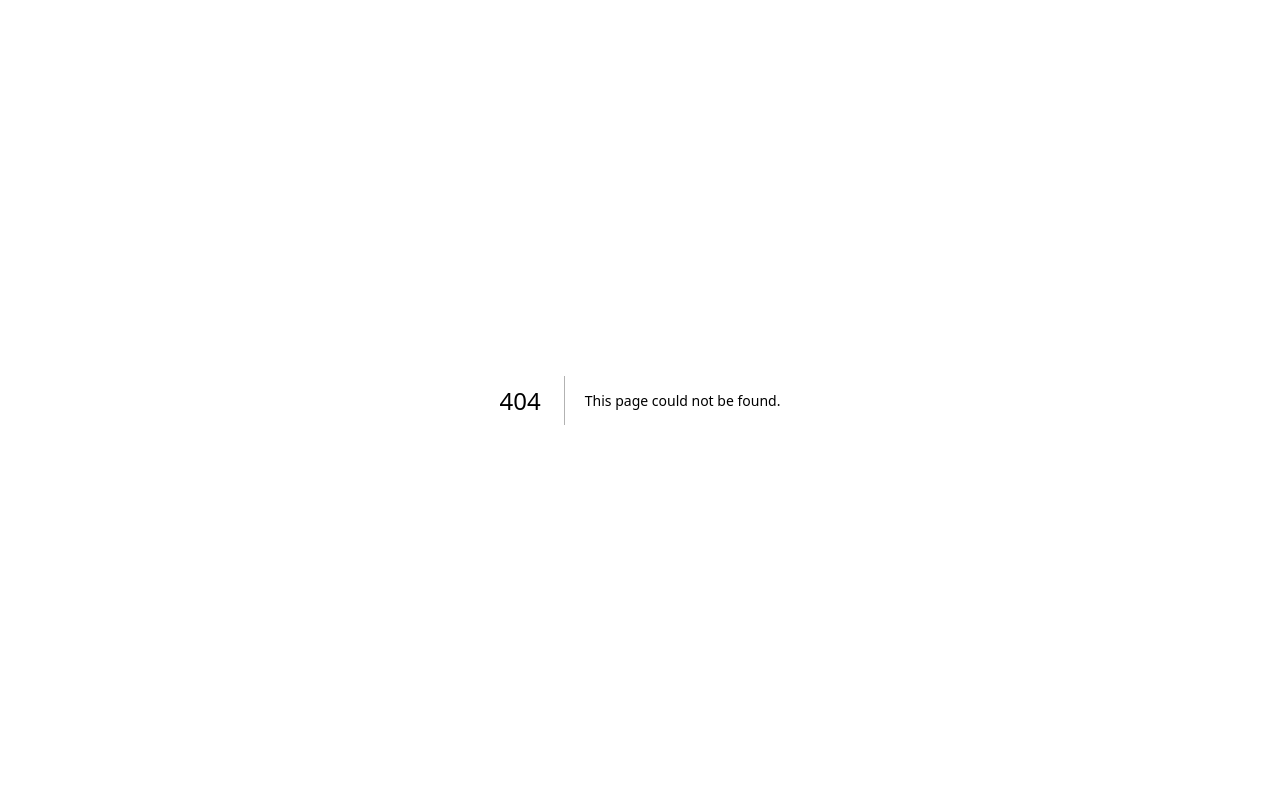
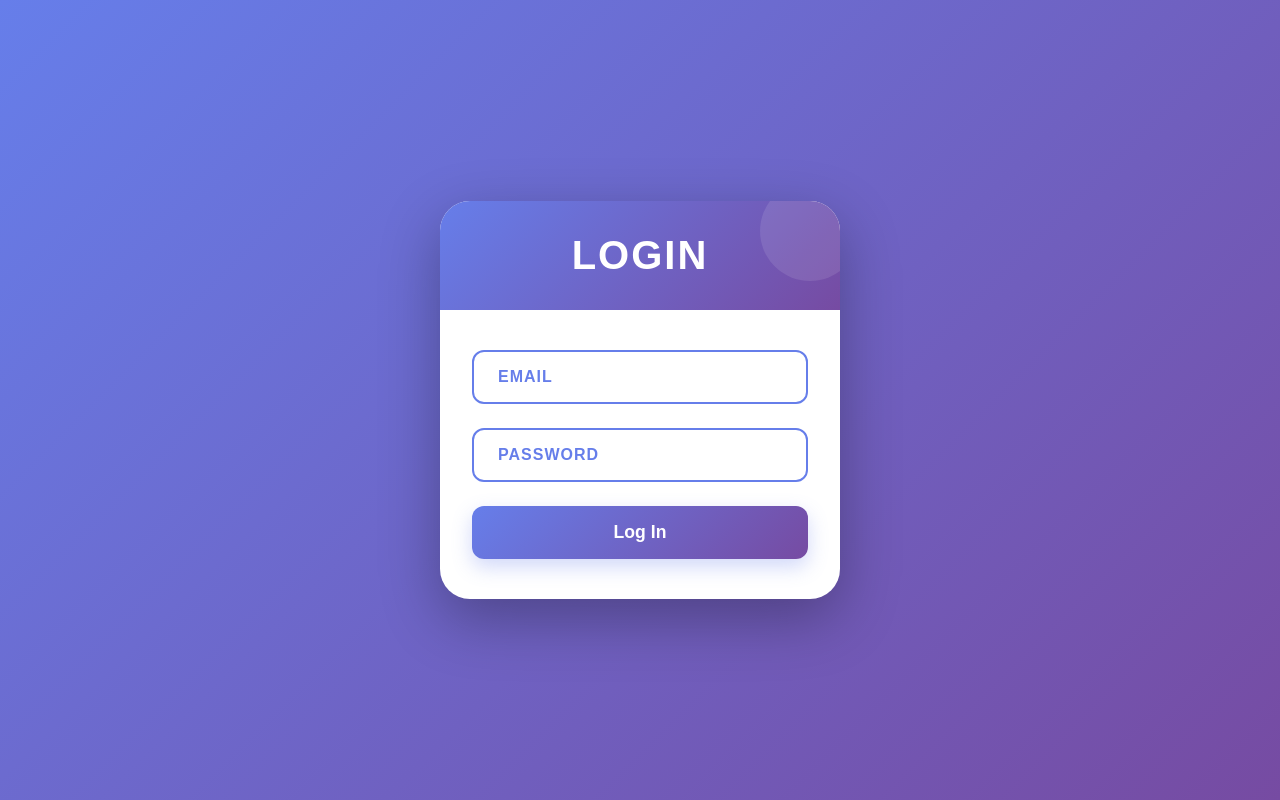
Before and after one commit to Non2412/web-dormitory, a Next.js app: page /login in a window 1280 px wide. Before the commit this address had no page. Built offline with nearby package versions, Linux system fonts and the light colour scheme.

Commit message:
create login

```diff
--- a/src/app/layout.tsx
+++ b/src/app/layout.tsx
@@ -1,20 +1,9 @@
 import type { Metadata } from "next";
-import { Geist, Geist_Mono } from "next/font/google";
 import "./globals.css";
 
-const geistSans = Geist({
-  variable: "--font-geist-sans",
-  subsets: ["latin"],
-});
-
-const geistMono = Geist_Mono({
-  variable: "--font-geist-mono",
-  subsets: ["latin"],
-});
-
 export const metadata: Metadata = {
-  title: "Create Next App",
-  description: "Generated by create next app",
+  title: "ระบบจัดการหอพัก - Dormitory Management System",
+  description: "ระบบจัดการหอพักที่ทันสมัย สะดวก และปลอดภัย",
 };
 
 export default function RootLayout({
@@ -23,8 +12,8 @@ export default function RootLayout({
   children: React.ReactNode;
 }>) {
   return (
-    <html lang="en">
-      <body className={`${geistSans.variable} ${geistMono.variable}`}>
+    <html lang="th">
+      <body>
         {children}
       </body>
     </html>
--- /dev/null
+++ b/src/app/login/login.module.css
@@ -0,0 +1,231 @@
+.container {
+  min-height: 100vh;
+  display: flex;
+  align-items: center;
+  justify-content: center;
+  background: linear-gradient(135deg, #667eea 0%, #764ba2 100%);
+  padding: 2rem;
+}
+
+.loginCard {
+  background: white;
+  border-radius: 30px;
+  overflow: hidden;
+  width: 100%;
+  max-width: 400px;
+  box-shadow: 0 20px 60px rgba(0, 0, 0, 0.3);
+  animation: slideUp 0.5s ease-out;
+}
+
+@keyframes slideUp {
+  from {
+    opacity: 0;
+    transform: translateY(30px);
+  }
+  to {
+    opacity: 1;
+    transform: translateY(0);
+  }
+}
+
+.header {
+  background: linear-gradient(135deg, #667eea 0%, #764ba2 100%);
+  padding: 2rem;
+  text-align: center;
+  position: relative;
+}
+
+.header::before {
+  content: '';
+  position: absolute;
+  top: -20px;
+  right: -20px;
+  width: 100px;
+  height: 100px;
+  background: rgba(255, 255, 255, 0.1);
+  border-radius: 50%;
+}
+
+.header h1 {
+  margin: 0;
+  color: white;
+  font-size: 2.5rem;
+  font-weight: 700;
+  letter-spacing: 2px;
+}
+
+.form {
+  padding: 2.5rem 2rem;
+  display: flex;
+  flex-direction: column;
+  gap: 1.5rem;
+}
+
+.inputGroup {
+  position: relative;
+}
+
+.input {
+  width: 100%;
+  padding: 1rem 1.5rem;
+  border: 2px solid #667eea;
+  border-radius: 12px;
+  font-size: 1rem;
+  font-weight: 500;
+  color: #333;
+  background: white;
+  transition: all 0.3s ease;
+  box-sizing: border-box;
+}
+
+.input::placeholder {
+  color: #667eea;
+  font-weight: 600;
+  letter-spacing: 1px;
+  transition: color 0.3s ease;
+}
+
+.input:hover {
+  border-color: #667eea;
+  background: linear-gradient(135deg, #667eea 0%, #764ba2 100%);
+  color: white;
+  box-shadow: 0 4px 15px rgba(102, 126, 234, 0.4);
+  transform: translateY(-2px);
+}
+
+.input:hover::placeholder {
+  color: white;
+}
+
+.input:focus {
+  outline: none;
+  border-color: #667eea;
+  background: linear-gradient(135deg, #667eea 0%, #764ba2 100%);
+  color: white;
+  box-shadow: 0 4px 15px rgba(102, 126, 234, 0.4);
+  transform: translateY(-2px);
+}
+
+.input:focus::placeholder {
+  color: white;
+}
+
+.forgotPassword {
+  text-align: right;
+  margin-top: -0.5rem;
+}
+
+.forgotPassword a {
+  color: #667eea;
+  text-decoration: none;
+  font-size: 0.9rem;
+  font-weight: 600;
+  transition: color 0.3s ease;
+}
+
+.forgotPassword a:hover {
+  color: #764ba2;
+  text-decoration: underline;
+}
+
+.loginButton {
+  width: 100%;
+  padding: 1rem;
+  background: linear-gradient(135deg, #667eea 0%, #764ba2 100%);
+  color: white;
+  border: none;
+  border-radius: 12px;
+  font-size: 1.1rem;
+  font-weight: 700;
+  cursor: pointer;
+  transition: all 0.3s ease;
+  box-shadow: 0 8px 20px rgba(102, 126, 234, 0.3);
+}
+
+.loginButton:hover {
+  transform: translateY(-3px);
+  box-shadow: 0 12px 30px rgba(102, 126, 234, 0.4);
+}
+
+.loginButton:active {
+  transform: translateY(-1px);
+}
+
+.signupText {
+  text-align: center;
+  color: #666;
+  font-size: 0.95rem;
+}
+
+.signupText a {
+  color: #667eea;
+  text-decoration: none;
+  font-weight: 700;
+  transition: color 0.3s ease;
+}
+
+.signupText a:hover {
+  color: #764ba2;
+  text-decoration: underline;
+}
+
+.socialIcons {
+  display: flex;
+  justify-content: center;
+  gap: 1.5rem;
+  margin-top: 1rem;
+  padding-top: 1.5rem;
+  border-top: 1px solid #e0e0e0;
+}
+
+.socialIcon {
+  width: 50px;
+  height: 50px;
+  background: linear-gradient(135deg, #667eea 0%, #764ba2 100%);
+  border-radius: 50%;
+  display: flex;
+  align-items: center;
+  justify-content: center;
+  color: white;
+  transition: all 0.3s ease;
+  box-shadow: 0 4px 15px rgba(102, 126, 234, 0.3);
+}
+
+.socialIcon:hover {
+  transform: translateY(-5px) scale(1.1);
+  box-shadow: 0 8px 25px rgba(102, 126, 234, 0.4);
+}
+
+.socialIcon svg {
+  width: 24px;
+  height: 24px;
+}
+
+/* Responsive Design */
+@media (max-width: 500px) {
+  .container {
+    padding: 1rem;
+  }
+
+  .loginCard {
+    border-radius: 20px;
+  }
+
+  .header h1 {
+    font-size: 2rem;
+  }
+
+  .form {
+    padding: 2rem 1.5rem;
+  }
+
+  .input {
+    padding: 0.875rem 1.25rem;
+    font-size: 0.95rem;
+  }
+
+  .socialIcon {
+    width: 45px;
+    height: 45px;
+  }
+}
--- /dev/null
+++ b/src/app/login/page.tsx
@@ -0,0 +1,54 @@
+"use client";
+
+import { useState } from "react";
+import Link from "next/link";
+import styles from "./login.module.css";
+
+export default function Login() {
+  const [email, setEmail] = useState("");
+  const [password, setPassword] = useState("");
+
+  const handleSubmit = (e: React.FormEvent) => {
+    e.preventDefault();
+    // Handle login logic here
+    console.log("Login with:", email, password);
+  };
+
+  return (
+    <div className={styles.container}>
+      <div className={styles.loginCard}>
+        <div className={styles.header}>
+          <h1>LOGIN</h1>
+        </div>
+
+        <form onSubmit={handleSubmit} className={styles.form}>
+          <div className={styles.inputGroup}>
+            <input
+              type="email"
+              placeholder="EMAIL"
+              value={email}
+              onChange={(e) => setEmail(e.target.value)}
+              className={styles.input}
+              required
+            />
+          </div>
+
+          <div className={styles.inputGroup}>
+            <input
+              type="password"
+              placeholder="PASSWORD"
+              value={password}
+              onChange={(e) => setPassword(e.target.value)}
+              className={styles.input}
+              required
+            />
+          </div>
+
+          <button type="submit" className={styles.loginButton}>
+            Log In
+          </button>
+        </form>
+      </div>
+    </div>
+  );
+}
--- a/src/app/page.tsx
+++ b/src/app/page.tsx
@@ -18,9 +18,9 @@ export default function Home() {
             <a href="#book" className={styles.navLink}>รายการห้องพัก</a>
             <a href="#about" className={styles.navLink}>About</a>
             <a href="#contact" className={styles.navLink}>Contact</a>
-            <a href="#login" className={styles.loginButton}>
+            <Link href="/login" className={styles.loginButton}>
               Log In
-            </a>
+            </Link>
           </div>
         </div>
       </nav>
```
